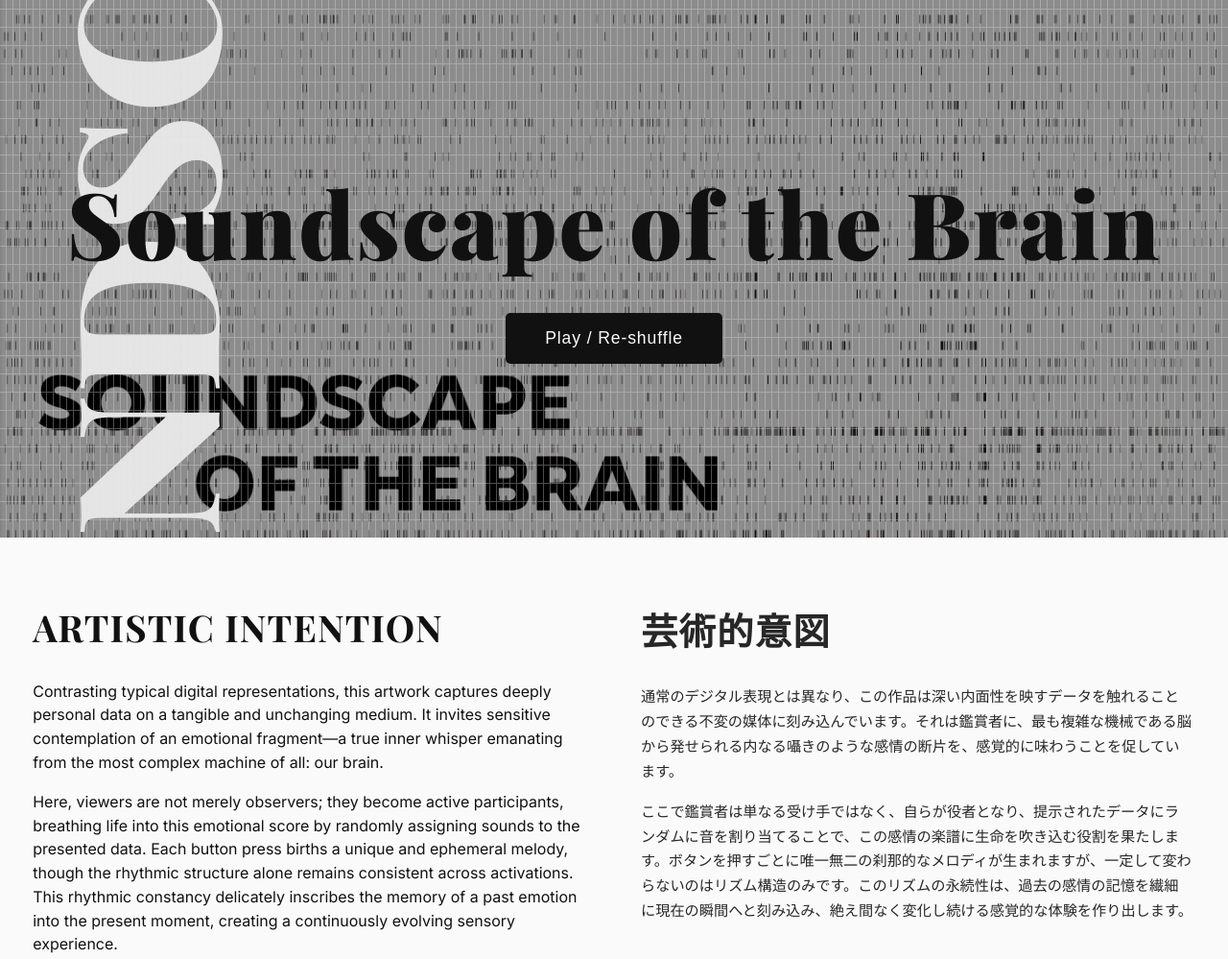
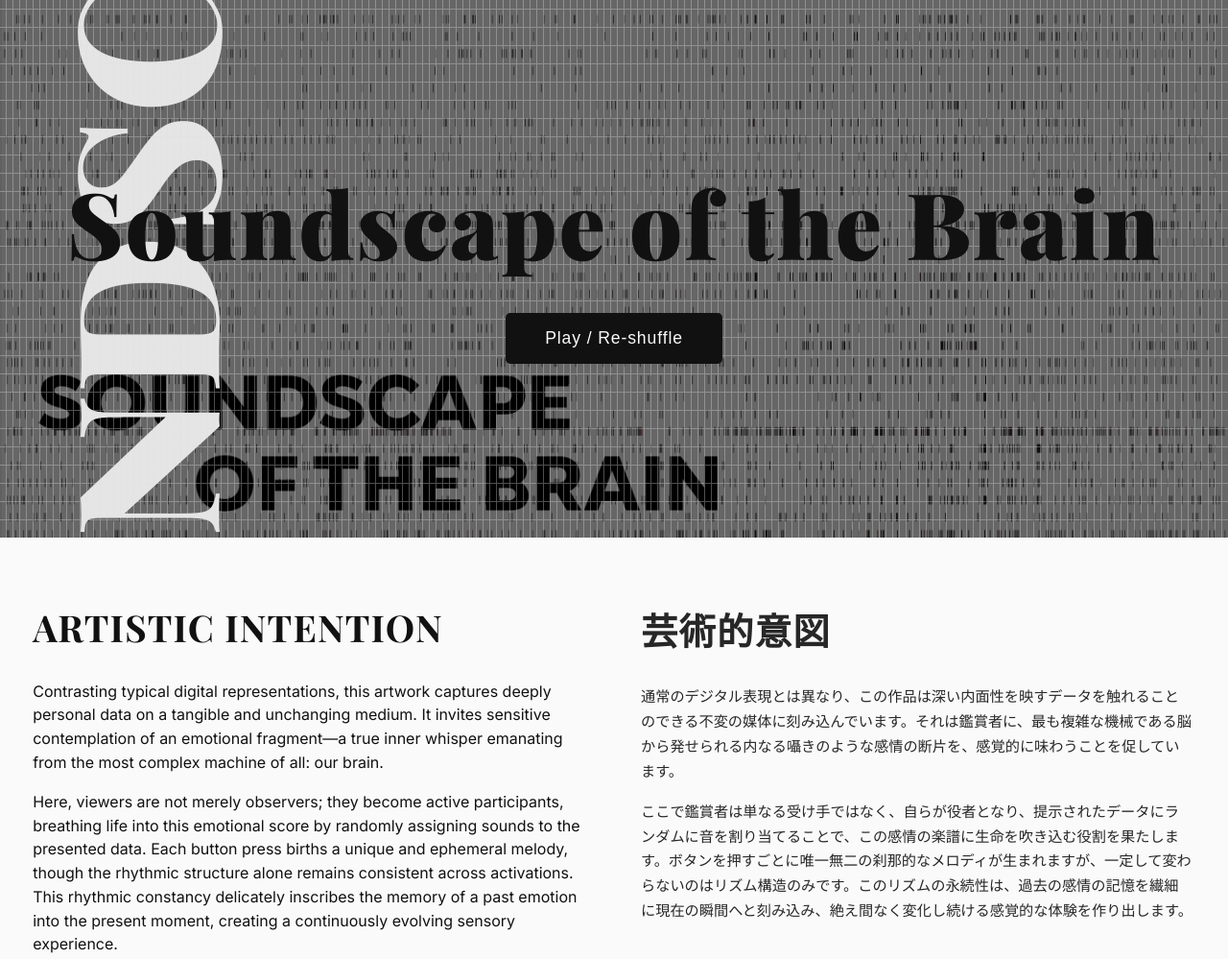
Before and after one commit to MehdiS01/bank-sound-neuron, a plain HTML site: page index.html in a window 1280 px wide. Shown: the top 999 px of the page at 96% size. Drawn offline with nearby package versions, Linux system fonts and the light colour scheme.

Commit message:
index.html

```diff
--- a/index.html
+++ b/index.html
@@ -38,7 +38,7 @@ body{
 
   /* photo + voile sombre */
   background:
-    linear-gradient(rgba(0,0,0,0.45), rgba(0,0,0,0.45)),
+    linear-gradient(rgba(0,0,0,0.60), rgba(0,0,0,0.60)),
     url("hero-bg.jpg") center/cover no-repeat;
   background-attachment:fixed;   /* léger effet parallax (desktop) */
 }
```
